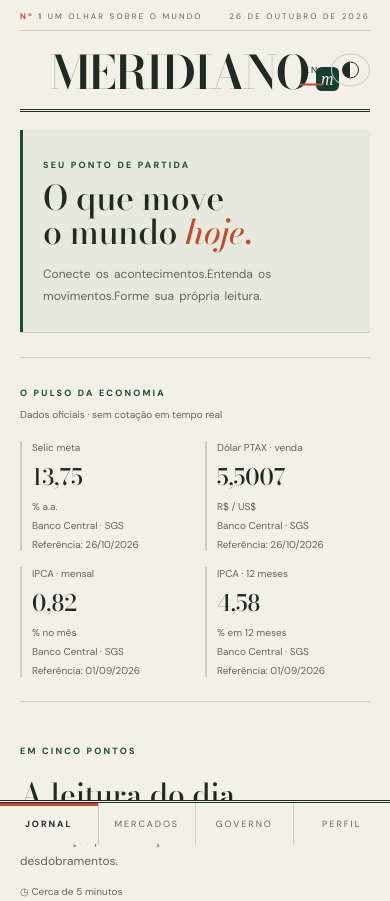
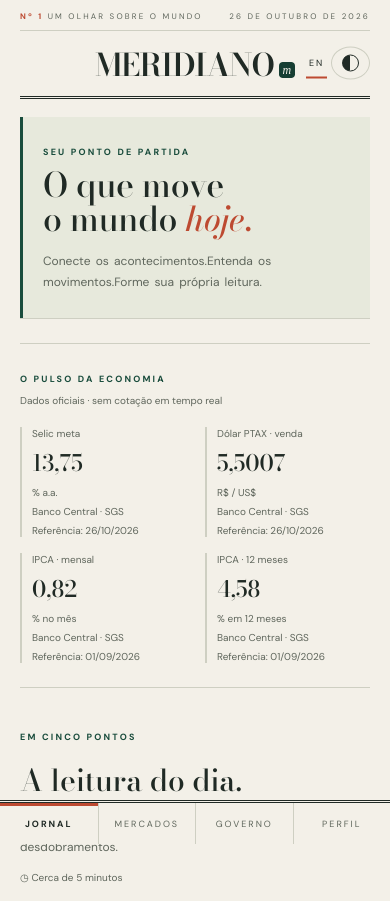
Before and after one commit to AFortuna5/finance, a website with bundled scripts: page public/index.html in a window 390 px wide. Shown: the top 901 px of the page. Built offline with nearby package versions, Linux system fonts and the light colour scheme; files whose address does not match are found by name.

Commit message:
Shrink mobile masthead so it clears header controls

```diff
--- a/public/mobile.css
+++ b/public/mobile.css
@@ -6,11 +6,11 @@
 body{padding-bottom:calc(74px + env(safe-area-inset-bottom))}
 .edition{padding:11px 0 9px}
 header{position:relative;justify-content:center;padding:20px 0 16px;border-bottom:3px double var(--ink)}
-.masthead{font-size:46px;letter-spacing:-2px}
+.masthead{font-size:clamp(26px,8vw,32px);letter-spacing:-1px}
 .masthead span{margin-left:9px}
-.hdr-ctrl{position:absolute;right:0;top:50%;transform:translateY(-50%);gap:8px;margin-left:0}
-#theme{font-size:19px;padding:8px 4px}
-#lang{font-size:9px;padding:8px 4px}
+.hdr-ctrl{position:absolute;right:0;top:50%;transform:translateY(-50%);gap:4px;margin-left:0}
+#theme{font-size:18px;padding:8px 3px}
+#lang{font-size:9px;padding:8px 3px}
 .intro{margin-top:18px;padding:24px 20px;background:var(--card);border-left:3px solid var(--green);display:block}
 .intro h1{font-size:34px;margin-top:9px}
 .intro>p{font-size:12px;line-height:1.8;margin:15px 0 0}
```
